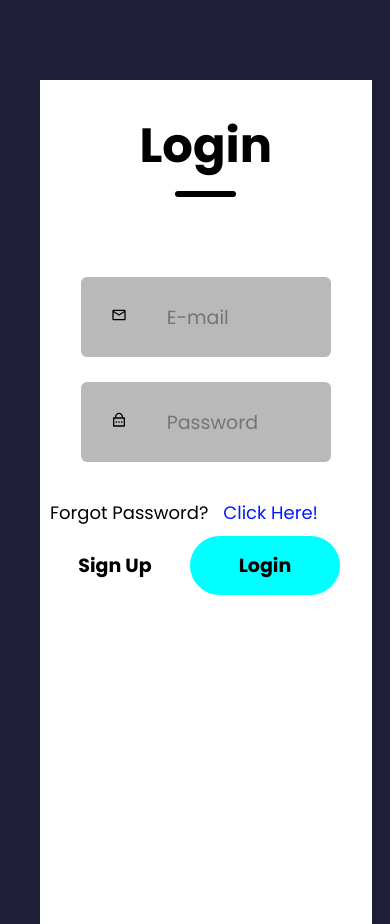
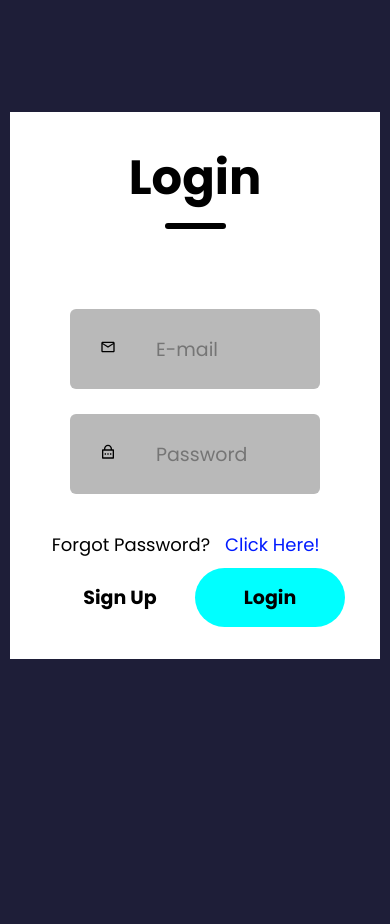
Before and after one commit to Mathiyarasi-soundar/Mathi-Tiles, a React (Create React App) app: page /mathi-tiles/signup in a window 390 px wide. Shown: the top 924 px of the page. After the commit the page ends 844 px from the top, so only its background shows below. Built offline with nearby package versions, Linux system fonts and the light colour scheme; a web font is replaced by a local one.

Commit message:
first commit

```diff
--- a/src/App.js
+++ b/src/App.js
@@ -15,7 +15,7 @@ function App() {
   return (
     <div className="App">
       <Routes>
-        <Route element={<Home />} path='/mathi-tiles' />
+        <Route element={<Home />} path='/' />
         <Route element={<About />} path='/about' />
         <Route element={<Services />} path='/services' />
         <Route element={<ContactUs />} path='/contactus' />
--- a/src/Routes/Signup.jsx
+++ b/src/Routes/Signup.jsx
@@ -8,6 +8,7 @@ const Signup = () => {
 
   const [change, setChange] = useState("Login");
   return (
+    <section className='sign'>
       <div className='signup-container'>
         <div className="signup-header">
           <div className="signup-text">{change} </div>
@@ -35,6 +36,7 @@ const Signup = () => {
           <div className={change === "Sign up" ? "submit gray" : "submit"} onClick={() => { setChange("Login") }}>Login</div>
         </div>
       </div>
+    </section>
   )
 }
 
--- a/src/Routes/Styles/About.css
+++ b/src/Routes/Styles/About.css
@@ -13,7 +13,6 @@
 .about-head {
     position: absolute;
     top: 250px;
-
     left: 50%;
     transform: translate(-50%, -50%);
     width: 100%;
@@ -38,12 +37,12 @@
 
     .about-img {
         width: 100%;
-        height: 40vh;
+        height: 20vh;
     }
 
     .about-head {
         left: 50%;
-        height: 60vh;
+        height: 35vh;
         position: absolute;
         transform: translate(-50%, -50%);
         font-size: larger;
@@ -191,6 +190,10 @@
 }
 
 @media screen and (max-width:555px) {
+    .about-content {
+        margin: 1rem;
+    }
+
     .core-values {
         width: 50%;
     }
--- a/src/Routes/Styles/Contact.css
+++ b/src/Routes/Styles/Contact.css
@@ -99,6 +99,7 @@
 @media screen and (max-width:555px) {
     .contact-section {
         font-size: smaller;
+        margin: 4rem 0;
     }
 
     .contact-details img {
--- a/src/Routes/Styles/Signup.css
+++ b/src/Routes/Styles/Signup.css
@@ -1,14 +1,19 @@
+.sign {
+    width: 100%;
+    height: 100%;
+    position: relative;
+}
+
 .signup-container {
     display: flex;
     flex-direction: column;
     position: relative;
-    top: 2.5rem;
+    top: 7rem;
     margin: auto;
     background-color: white;
     margin-bottom: 10px;
     color: black;
-    width: 500px;
-    height: 90vh;
+    width: 450px;
 }
 
 .signup-header {
@@ -67,7 +72,7 @@
 }
 
 .forgot-password {
-    padding-left: 62px;
+    margin-left: 2rem;
     margin-top: 27px;
     color: black;
     font-size: 18px;
@@ -83,6 +88,7 @@
     display: flex;
     gap: 30px;
     margin: 40px auto;
+    justify-content: center;
 }
 
 .submit {
@@ -97,6 +103,7 @@
     font-size: 19px;
     font-weight: 700;
     cursor: pointer;
+    margin-bottom: 2rem;
 }
 
 .gray {
@@ -104,17 +111,9 @@
     color: black;
 }
 
-@media screen and (max-width:859px) {
-    .signup-container {
-        height: 100vh;
-    }
-}
-
 @media screen and (max-width:555px) {
     .signup-container {
-        margin: 50px;
         width: 85%;
-        height: 90vh;
     }
 
     .signup-input {
@@ -124,9 +123,7 @@
 
 @media screen and (max-width:445px) {
     .signup-container {
-        margin: 40px;
-        width: 85%;
-        height: 100vh;
+        width: 95%;
     }
 
     .signup-input {
```
Lines whose indentation alone changed are shown as unchanged.
